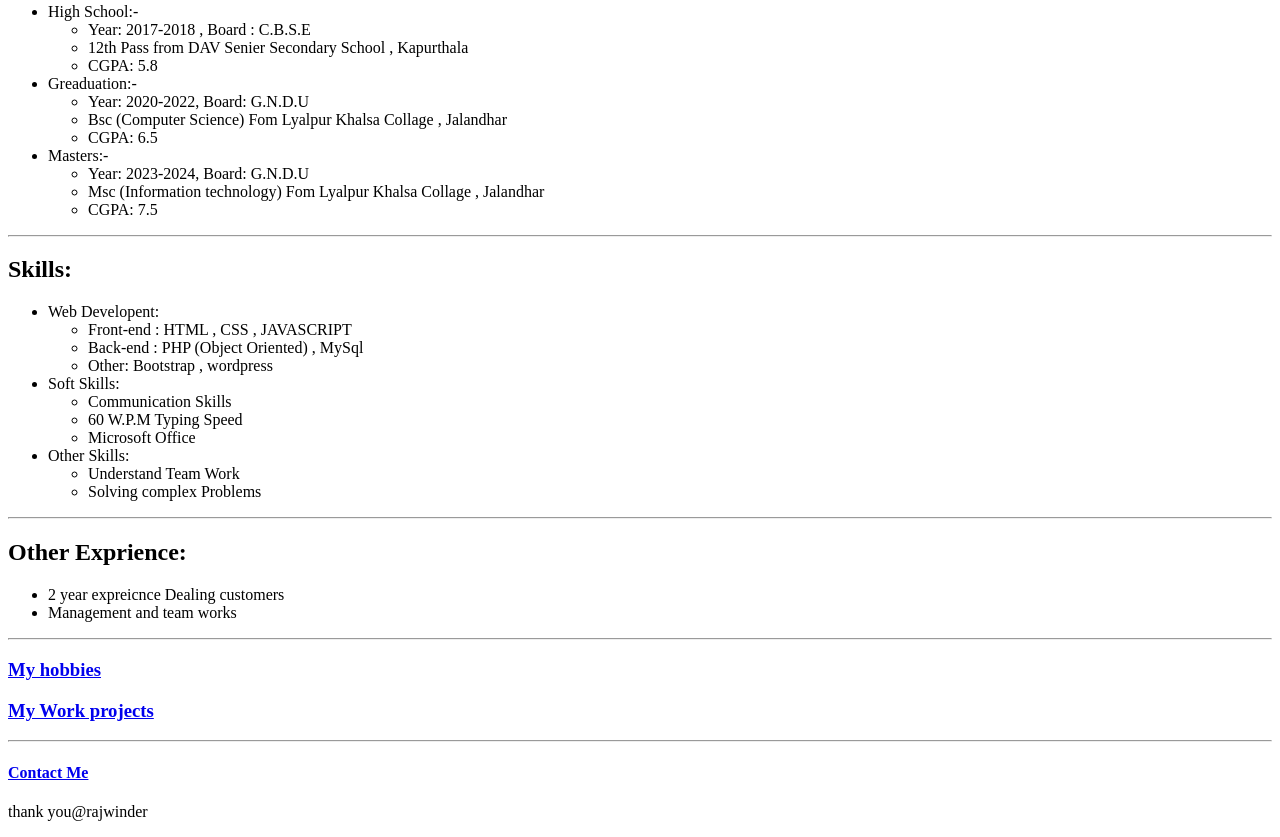
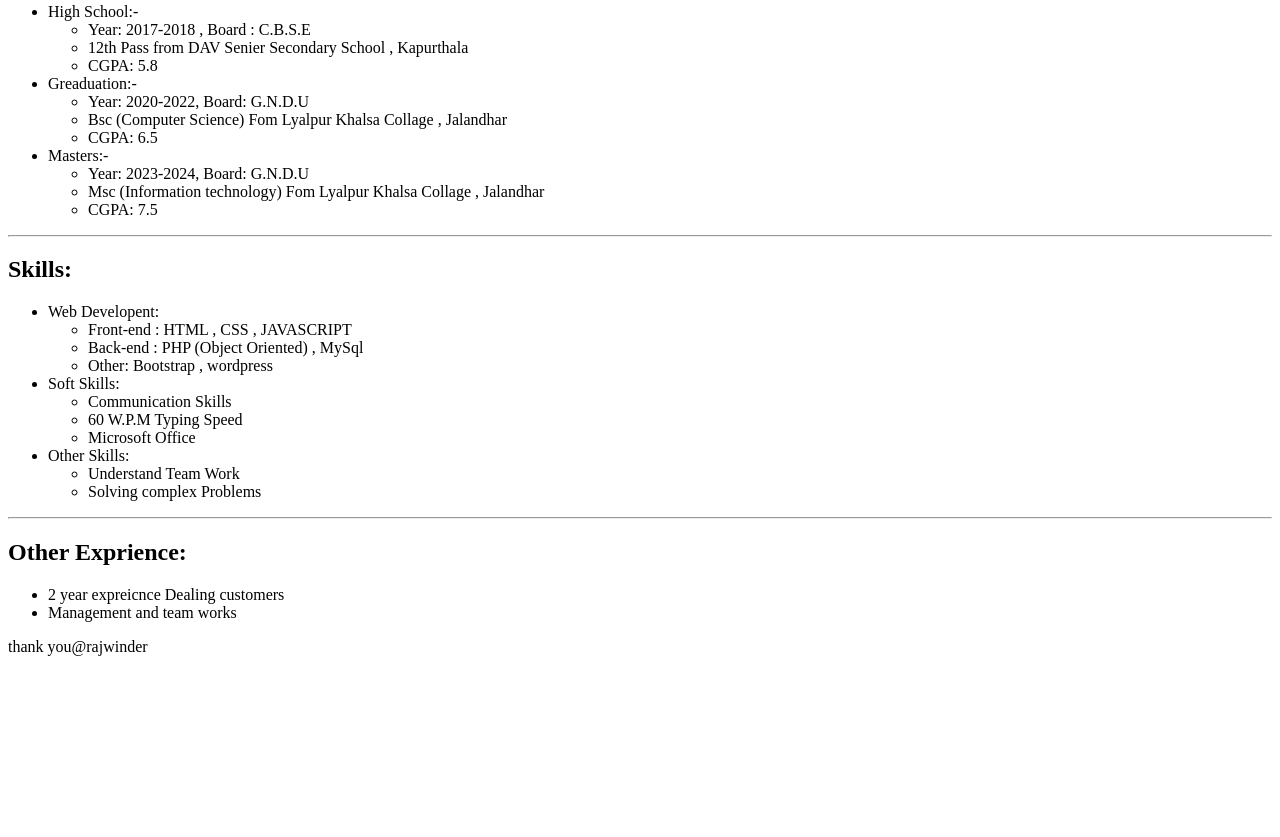
Before and after one commit to rajwindersxxx/website, a plain HTML site: page public/4.4 capstone(resume)/index.html in a window 1280 px wide. Shown: the part 343-1180 px from the top of the page. After the commit the page ends 1015 px from the top, so only its background shows below. Drawn offline with Linux system fonts and the light colour scheme.

Commit message:
Update index.html

```diff
--- a/public/4.4 capstone(resume)/index.html
+++ b/public/4.4 capstone(resume)/index.html
@@ -77,12 +77,6 @@
       <li>2 year expreicnce Dealing customers</li>
       <li>Management and team works</li>
     </ul>
-    <hr />
-    <h3><a href="./public/hobby.html">My hobbies</a></h3>
-    <h3><a href="https://rajwindersxxx.github.io/html-portfolio/">My Work projects</a></h3>
-
-    <hr/>
-    <h4><a href="./public/contact.html">Contact Me</a></h4>
     <footer>
       <p>thank you@rajwinder</p>
     </footer>
```
